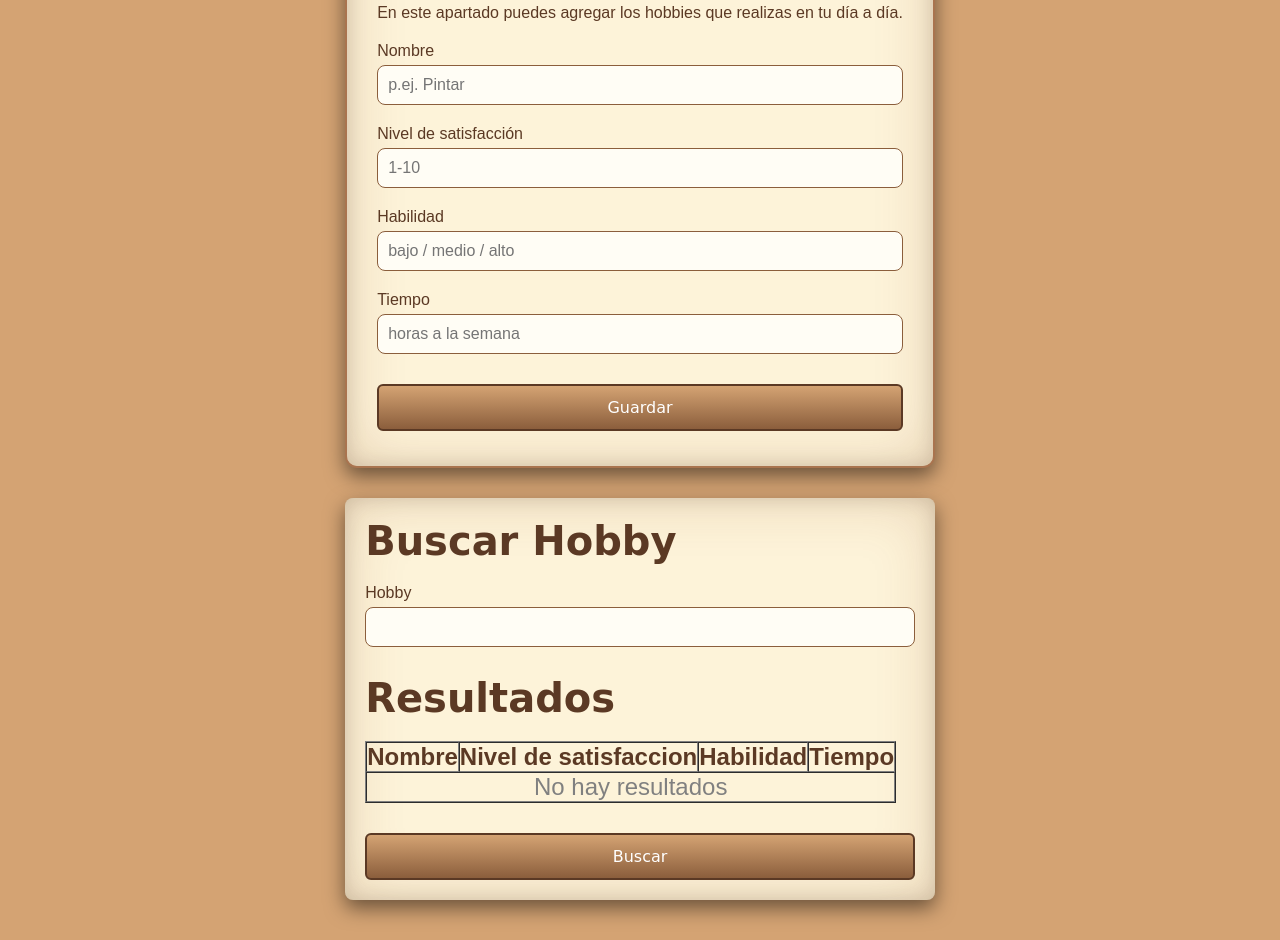
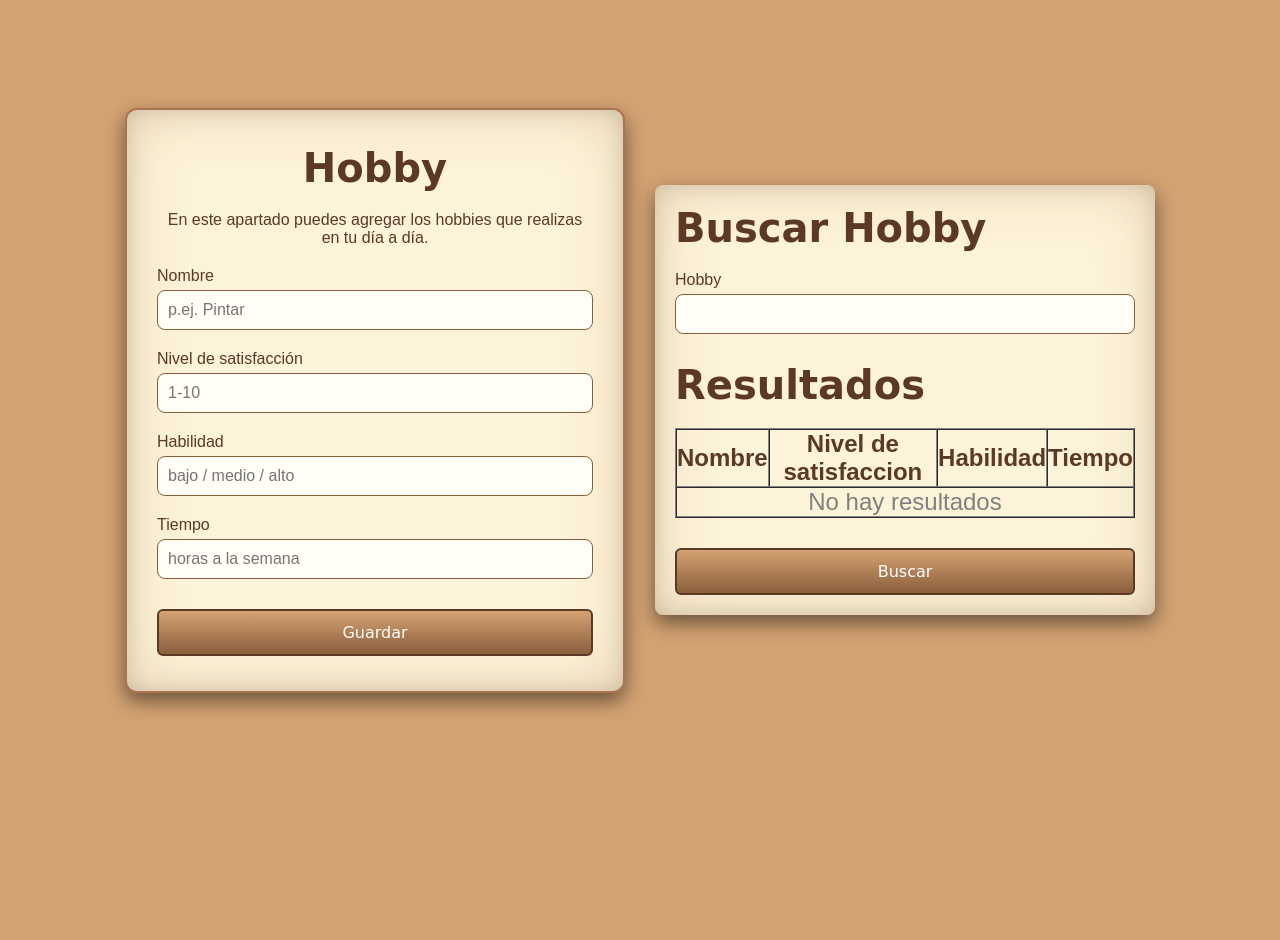
Before and after one commit to PabloCorzo/Akali, a Flask app: page /dashboard/hobby in a window 1280 px wide. After the commit the page ends 713 px from the top, so only its background shows below. Run offline with Flask 3, Linux system fonts and the light colour scheme; the visitor is signed in with stand-in values (Sample User, id 1); data that the repository does not hold is empty; parts of the project's set-up code (start-up, migrations or seed data) failed here and were passed over.

Commit message:
cambio disposicion containers hobby

```diff
--- a/src/static/styles.css
+++ b/src/static/styles.css
@@ -119,8 +119,8 @@ body{
 .container-hobby-all{
     display: flex;
   justify-content: center;
-    flex-direction: column;
-  align-items: flex-start;
+    flex-direction: row;
+  align-items: center;
   gap: 30px;
   padding: 40px;
   min-height: 100vh;
@@ -191,7 +191,7 @@ body{
 .container-hobby,
 .container-hobby-search{
   width: 100%;       /* Ocupan el ancho disponible */
-  max-width: 1000px;  /* Pero no más de 500px para que no se vean muy anchos */
+  max-width: 500px;/* Pero no más de 500px para que no se vean muy anchos */
 }
 
 .body-hobby{
```
